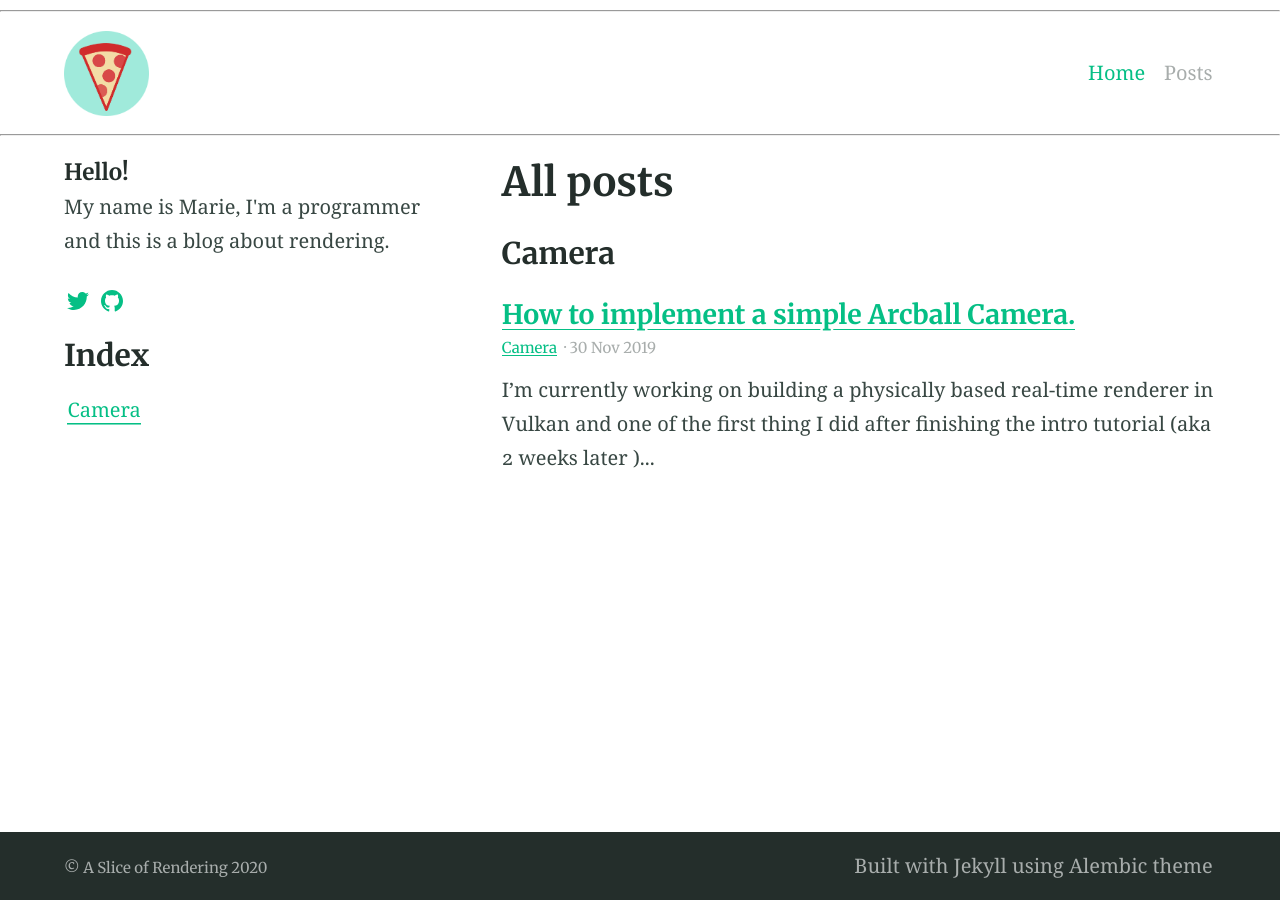
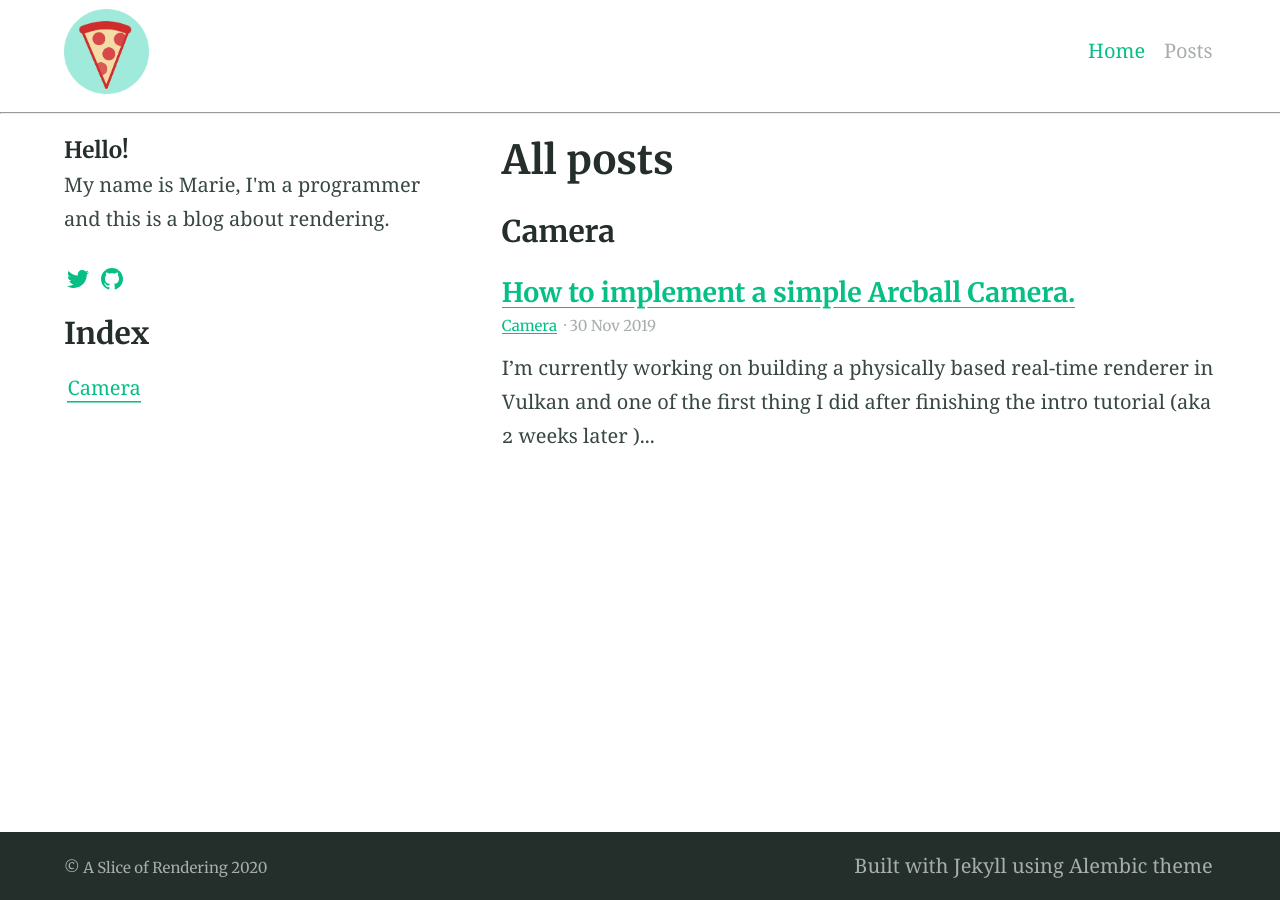
Before and after one commit to BugzTroll/bugztroll.github.io, a Jekyll site: the page built from categories.md, in a window 1280 px wide. Built offline with Jekyll 4.4.1, drawn with Linux system fonts in a browser that asks for light colours.

Commit message:
Adding author for pages + some formating fixes

```diff
--- /dev/null
+++ b/_includes/marie-site-aside.html
@@ -0,0 +1,6 @@
+<section class="section  section--description">
+    {% if site.profile %}{% include site-profile-img.html %}{% endif %}
+    <h5>Hello!</h5>
+    <p>{{ site.description }}</p>
+    {% include nav-social.html %}
+</section>
--- a/_includes/site-aside.html
+++ b/_includes/site-aside.html
@@ -1,28 +1,24 @@
 <aside class="aside  typeset  aside--{{ include.align | default: 'left' }}">
-  {% if page.layout == "post" %}
-    <section class="section  section--related-posts">
-     {% include post-related.html %}
-    </section>
 
-
-  {% elsif page.layout == "page" or page.layout == "home" or page.layout == "post" or page.layout == "posts"%}
+  {% if page.layout == "page" or page.layout == "home" or page.layout == "post" or page.layout == "posts"%}
     <section class="section  section--description">
-      {% if site.profile %}{% include site-profile-img.html %}{% endif %}
-      <h5>Hello!</h5>
-      <p>{{ site.description }}</p>
-      {% include nav-social.html %}
+        {% if page.author == 'marie' %}{% include marie-site-aside.html %}
+        {% else %}{% include marie-site-aside.html %}
+        {% endif %}
     </section>
   {% elsif page.layout == "categories" %}
   <section class="section  section--description">
-      {% if site.profile %}{% include site-profile-img.html %}{% endif %}
-      <h5>Hello!</h5>
-      <p>{{ site.description }}</p>
-      {% include nav-social.html %}
-
+      {% include marie-site-aside.html %}
       <h3>Index</h3>
       {% include nav-categories.html %}
   </section>
 
   {% endif %}
 
+  <!-- {% if page.layout == "post" %}
+  <section class="section  section--related-posts">
+   {% include post-related.html %}
+  </section>
+  {% endif %} -->
+
 </aside>
--- a/_includes/site-header.html
+++ b/_includes/site-header.html
@@ -1,5 +1,5 @@
 <header class="header">
-    <hr>
+    <!-- <hr> -->
   <div class="container">
 
     {% if site.logo %}{% include site-logo.html %}{% endif %}
@@ -8,7 +8,7 @@
 
     {% include nav-header.html %}
   </div>
-  <hr>
+  <!-- <hr> -->
 
   {% include site-feature.html %}
 
--- a/_layouts/categories.html
+++ b/_layouts/categories.html
@@ -4,6 +4,7 @@
 
 {% include site-header.html %}
 
+<hr width="100%">
 <main class="main  container">
 
   <div class="content">
--- a/_layouts/post.html
+++ b/_layouts/post.html
@@ -12,7 +12,7 @@
     {% include post-meta.html %}
     {{ content }}
 
-    {% include nav-share.html %}
+    <!-- {% include nav-share.html %} -->
 
     {% include post-comments.html %}
 
```
Also changed, not shown: _posts/2019-11-30-ArcballCamera.md (+11 -9 lines).
